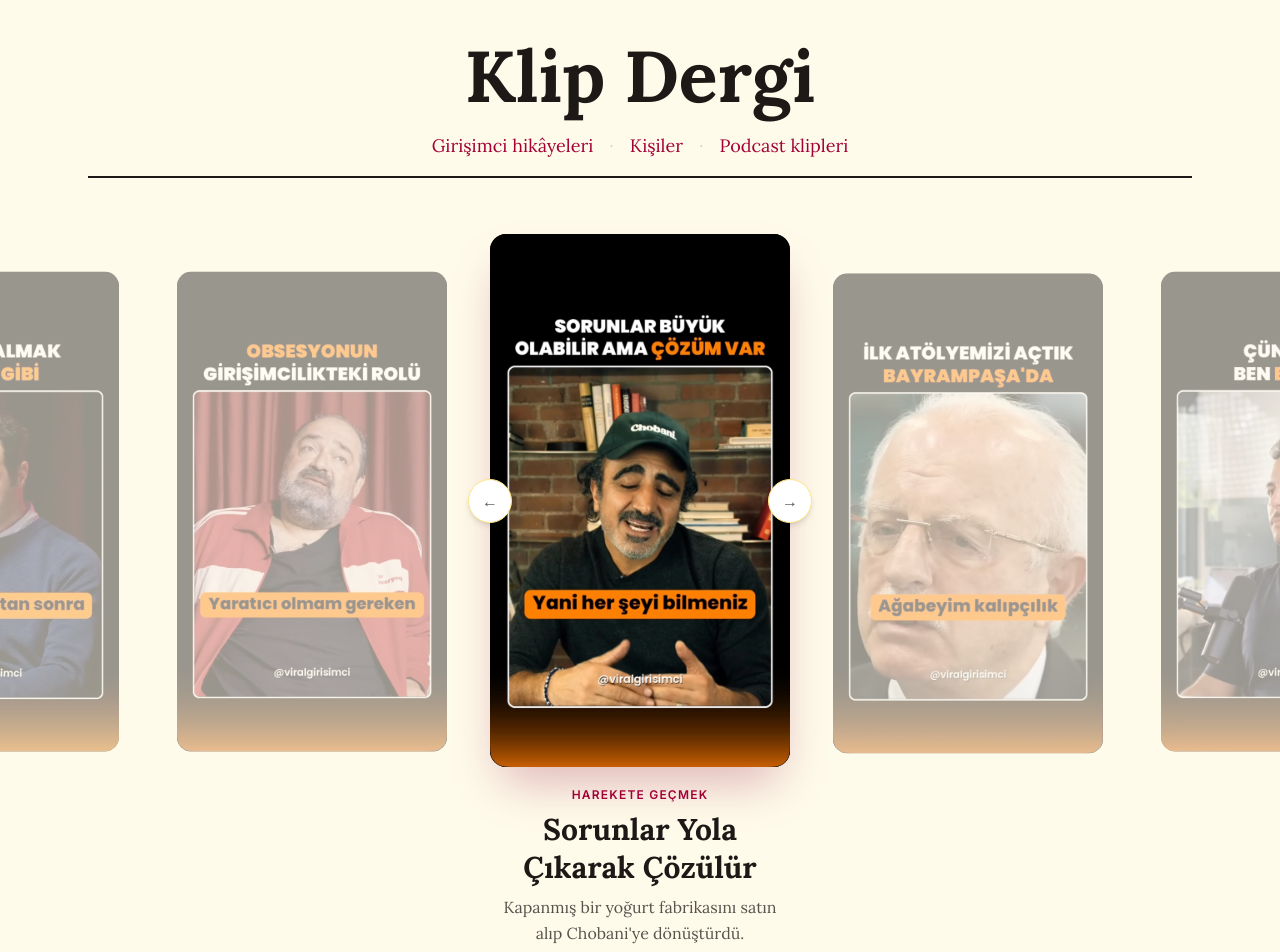
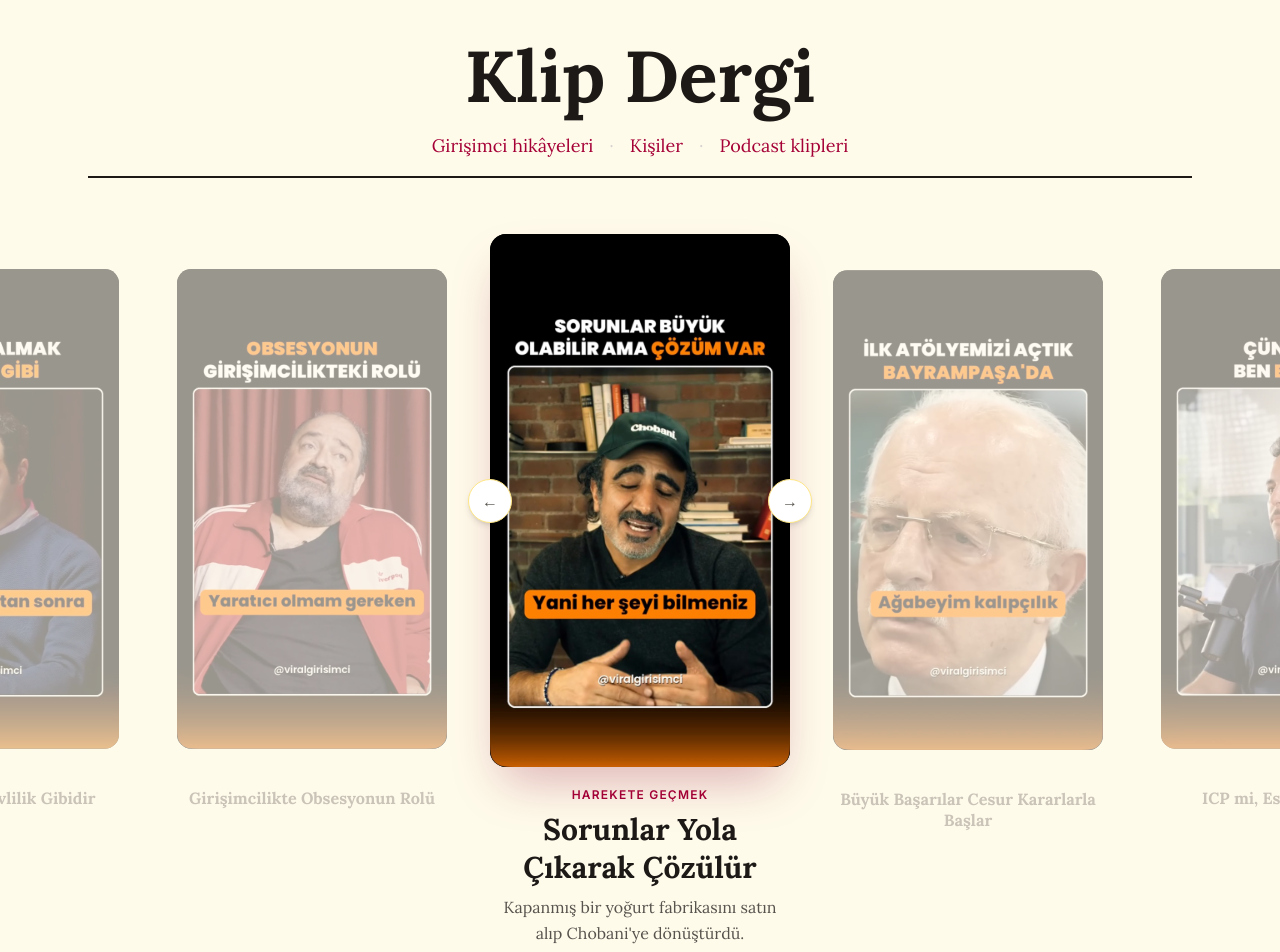
Before and after one commit to symkllci/klip-dergi, a Next.js app: page / in a window 1280 px wide. Shown: the top 952 px of the page. Built offline with nearby package versions, Linux system fonts and the light colour scheme.

Commit message:
Vitrinde yan kart başlıklarını soluk göster

```diff
--- a/src/components/Vitrin.tsx
+++ b/src/components/Vitrin.tsx
@@ -124,13 +124,26 @@ export default function Vitrin({ kisiler }: { kisiler: Person[] }) {
                 />
               </div>
 
-              {/* Yazılar: alttaki kartlarla aynı, ortalı. Sadece ortadakinde görünür */}
-              <div className={`pt-5 transition-opacity duration-500 ${ortada ? "opacity-100" : "opacity-0"}`}>
-                <p className="text-xs font-semibold uppercase tracking-widest text-rose-800">{klip.topic}</p>
-                <h2 className="mt-2 font-serif text-3xl font-bold leading-tight">{klip.title}</h2>
-                <p className="mt-2 font-serif text-base leading-relaxed text-stone-600">{kisi.dek}</p>
-                <span className="mx-auto mb-2 mt-3 block h-0.5 w-9 rounded bg-rose-800" />
-                <p className="font-serif text-sm italic text-stone-500">{kisi.name}</p>
+              {/* Yazılar: başlık HER kartta var. Yanda küçük + gri (kart zaten soluk: opacity-40),
+                  ortada büyür ve koyulaşır (canlanır). transition-all: boyut ve renk yumuşakça değişsin */}
+              <div className="pt-5">
+                {/* Konu: sadece ortadakinde (yanda opacity-0 = görünmez ama yer tutar, kart zıplamaz) */}
+                <p className={`text-xs font-semibold uppercase tracking-widest text-rose-800 transition-opacity duration-500 ${ortada ? "opacity-100" : "opacity-0"}`}>
+                  {klip.topic}
+                </p>
+                <h2
+                  className={`mt-2 font-serif font-bold leading-tight transition-all duration-500 ${
+                    ortada ? "text-3xl text-stone-900" : "text-lg text-stone-500"
+                  }`}
+                >
+                  {klip.title}
+                </h2>
+                {/* Açıklama, çizgi, isim: sadece ortadakinde */}
+                <div className={`transition-opacity duration-500 ${ortada ? "opacity-100" : "opacity-0"}`}>
+                  <p className="mt-2 font-serif text-base leading-relaxed text-stone-600">{kisi.dek}</p>
+                  <span className="mx-auto mb-2 mt-3 block h-0.5 w-9 rounded bg-rose-800" />
+                  <p className="font-serif text-sm italic text-stone-500">{kisi.name}</p>
+                </div>
               </div>
             </Link>
           );
```
